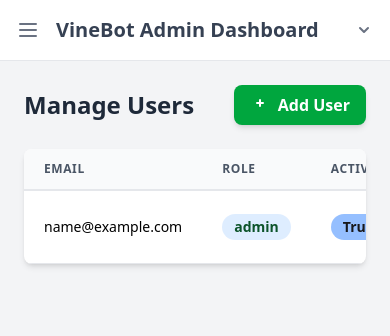
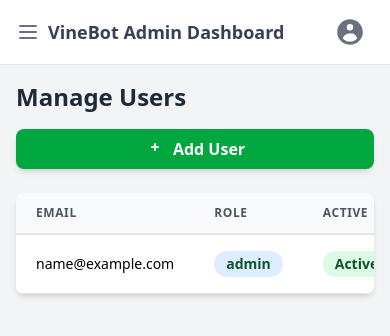
Before and after one commit to Exzort567/vinebot, a Django app: page /admin_dashboard/ in a window 390 px wide. Shown: the top 336 px of the page. Run offline with Django 5.2, Linux system fonts and the light colour scheme; a user stored in the database is signed in; tables that the repository leaves empty hold one stand-in row (values such as "Sample post"); some libraries are stand-ins or nearby versions.

Commit message:
Make the admin dashboard mobile responsive

```diff
--- a/admin_dashboard/templates/admin_dashboard/dashboard.html
+++ b/admin_dashboard/templates/admin_dashboard/dashboard.html
@@ -9,6 +9,8 @@
     <script defer src="https://cdn.jsdelivr.net/npm/alpinejs@3.x.x/dist/cdn.min.js"></script>
 </head>
 <body class="bg-gray-100 font-sans" x-data="{ sidebarOpen: false, addUserModal: false, editUserModal: false }">
+
+    <div x-show="sidebarOpen" @click="sidebarOpen = false" class="fixed inset-0 bg-black opacity-50 z-20 lg:hidden" x-cloak></div>
 
     <div
     class="flex h-screen bg-gray-100 transition-all duration-300"
@@ -25,7 +27,7 @@
 
             <nav class="mt-6">
                 <a href="#" class="nav-link active" onclick="showSection('users', this)">
-                    <svg class="h-6 w-6" xmlns="http://www.w3.org/2000/svg" fill="none" viewBox="0 0 24 24" stroke="currentColor"><path stroke-linecap="round" stroke-linejoin="round" stroke-width="2" d="M12 4.354a4 4 0 110 5.292M15 21H3v-1a6 6 0 0112 0v1zm0 0h6v-1a6 6 0 00-9-5.197M15 21v-1a6 6 0 00-5.176-5.97m5.176 5.97h3.428" /></svg>
+                    <img src="{% static 'images/group.png' %}" alt="User logo" class="h-6 w-6">
                     <span>Users</span>
                 </a>
                 <a href="#" class="nav-link" onclick="showSection('ratings', this)">
@@ -41,13 +43,14 @@
                     <button @click="sidebarOpen = !sidebarOpen" class="text-gray-500 focus:outline-none lg:hidden">
                         <svg class="h-6 w-6" viewBox="0 0 24 24" fill="none" xmlns="http://www.w3.org/2000/svg"><path d="M4 6h16M4 12h16M4 18h16" stroke="currentColor" stroke-width="2" stroke-linecap="round" stroke-linejoin="round"/></svg>
                     </button>
-                    <h1 class="text-xl font-semibold text-gray-700 ml-4">VineBot Admin Dashboard</h1>
+                    <h1 class="text-lg sm:text-xl font-semibold text-gray-700 ml-2 sm:ml-4">VineBot Admin Dashboard</h1>
                 </div>
 
                 <div x-data="{ dropdownOpen: false }" class="relative">
                     <button @click="dropdownOpen = !dropdownOpen" class="flex items-center space-x-2 relative focus:outline-none">
                         <span class="hidden sm:inline text-gray-600">{{ request.user.email }}</span>
-                        <svg class="h-5 w-5 text-gray-500" xmlns="http://www.w3.org/2000/svg" viewBox="0 0 20 20" fill="currentColor"><path fill-rule="evenodd" d="M5.293 7.293a1 1 0 011.414 0L10 10.586l3.293-3.293a1 1 0 111.414 1.414l-4 4a1 1 0 01-1.414 0l-4-4a1 1 0 010-1.414z" clip-rule="evenodd" /></svg>
+                        <svg class="h-8 w-8 text-gray-500 sm:hidden" xmlns="http://www.w3.org/2000/svg" viewBox="0 0 20 20" fill="currentColor"><path fill-rule="evenodd" d="M18 10a8 8 0 11-16 0 8 8 0 0116 0zm-6-3a2 2 0 11-4 0 2 2 0 014 0zm-2 4a5 5 0 00-4.546 2.916A5.986 5.986 0 0010 16a5.986 5.986 0 004.546-2.084A5 5 0 0012 11z" clip-rule="evenodd" /></svg>
+                        <svg class="h-5 w-5 text-gray-500 hidden sm:inline" xmlns="http://www.w3.org/2000/svg" viewBox="0 0 20 20" fill="currentColor"><path fill-rule="evenodd" d="M5.293 7.293a1 1 0 011.414 0L10 10.586l3.293-3.293a1 1 0 111.414 1.414l-4 4a1 1 0 01-1.414 0l-4-4a1 1 0 010-1.414z" clip-rule="evenodd" /></svg>
                     </button>
 
                     <div x-show="dropdownOpen" @click.away="dropdownOpen = false" class="absolute right-0 mt-2 w-48 bg-white rounded-md shadow-lg py-1 z-20">
@@ -64,17 +67,17 @@
                 </div>
             </header>
 
-            <main class="flex-1 overflow-x-hidden overflow-y-auto bg-gray-100 p-6">
+            <main class="flex-1 overflow-x-hidden overflow-y-auto bg-gray-100 p-4 sm:p-6">
                 <section id="section-users">
-                    <div class="flex justify-between items-center mb-6">
+                    <div class="flex flex-col sm:flex-row sm:justify-between sm:items-center gap-4 mb-6">
                         <h2 class="text-2xl font-semibold text-gray-800">Manage Users</h2>
-                        <button @click="addUserModal = true" class="flex items-center bg-green-600 hover:bg-green-700 text-white font-bold py-2 px-4 rounded-lg shadow-md transition duration-300">
+                        <button @click="addUserModal = true" class="w-full sm:w-auto flex items-center justify-center bg-green-600 hover:bg-green-700 text-white font-bold py-2 px-4 rounded-lg shadow-md transition duration-300">
                            <svg class="h-5 w-5 mr-2" xmlns="http://www.w3.org/2000/svg" viewBox="0 0 20 20" fill="currentColor"><path d="M11 5a1 1 0 10-2 0v2H7a1 1 0 100 2h2v2a1 1 0 102 0v-2h2a1 1 0 100-2h-2V5z" /><path fill-rule="evenodd" d="M10 18a8 8 0 100-16 8 8 0 000 16zM2 10a8 8 0 1116 0 8 8 0 01-16 0z" clip-rule="evenodd" /></svg>
                             Add User
                         </button>
                     </div>
 
-                    <div class="bg-white shadow-md rounded-lg overflow-hidden">
+                    <div class="bg-white shadow-md rounded-lg overflow-x-auto">
                         <table class="min-w-full leading-normal">
                             <thead>
                                 <tr class="border-b-2 border-gray-200 bg-gray-50 text-left text-xs font-semibold text-gray-600 uppercase tracking-wider">
@@ -87,8 +90,8 @@
                             <tbody>
                                 {% for user in users %}
                                 <tr class="hover:bg-gray-50">
-                                    <td class="px-5 py-4 border-b text-black border-gray-200 text-sm">{{user.email}}</td>
-                                    <td class="px-5 py-4 border-b border-gray-200 text-sm">
+                                    <td class="px-5 py-4 border-b text-black border-gray-200 text-sm whitespace-nowrap">{{user.email}}</td>
+                                    <td class="px-5 py-4 border-b border-gray-200 text-sm whitespace-nowrap">
                                         <span class="relative inline-block px-3 py-1 font-semibold text-green-900 leading-tight">
                                             <span aria-hidden class="absolute inset-0 opacity-50 rounded-full
                                             {% if user.role == 'admin' %}
@@ -99,23 +102,24 @@
                                             <span class="relative">{{user.role}}</span>
                                         </span>
                                     </td>
-                                    <td class="px-5 py-4 border-b border-gray-200 text-sm">
-                                        <span class="relative inline-block px-3 py-1 font-semibold leading-tight">
+                                    <td class="px-5 py-4 border-b border-gray-200 text-sm whitespace-nowrap">
+                                        <span class="relative inline-block px-3 py-1 font-semibold leading-tight
+                                        {% if user.is_active %} text-green-900 {% else %} text-red-900 {% endif %}">
                                             <span aria-hidden class="absolute inset-0 opacity-50 rounded-full
                                             {% if user.is_active %}
-                                                bg-blue-500
+                                                bg-green-200
                                             {% else %}
-                                                bg-red-500
+                                                bg-red-200
                                             {% endif %}"></span>
-                                            <span class="relative">{{user.is_active}}</span>
+                                            <span class="relative">{% if user.is_active %}Active{% else %}Inactive{% endif %}</span>
                                         </span>
                                     </td>
-                                    <td class="px-5 py-4 border-b border-gray-200 text-sm text-center">
+                                    <td class="px-5 py-4 border-b border-gray-200 text-sm text-center whitespace-nowrap">
                                         <button
                                             @click.prevent="editUserModal = true; $nextTick(() => {
                                                 document.getElementById('edit-email').value = '{{ user.email }}';
                                                 document.getElementById('edit-role').value = '{{ user.role }}';
-                                                document.getElementById('edit-active').value = '{{ user.is_active }}';
+                                                document.getElementById('edit-active').value = '{{ user.is_active|yesno:"True,False" }}';
                                                 document.getElementById('edit-user-form').action = '{% url "admin_dashboard:edit_user" user.pk %}';
                                             })"
                                             class="text-blue-500 hover:text-blue-700 mx-2">
@@ -135,7 +139,7 @@
 
                 <section id="section-ratings" class="hidden">
                     <h2 class="text-2xl font-semibold text-gray-800 mb-6">User Ratings</h2>
-                    <div class="bg-white shadow-md rounded-lg overflow-hidden">
+                    <div class="bg-white shadow-md rounded-lg overflow-x-auto">
                         <table class="min-w-full leading-normal">
                             <thead>
                                 <tr class="border-b-2 border-gray-200 bg-gray-50 text-left text-xs font-semibold text-gray-800 uppercase tracking-wider">
@@ -148,10 +152,10 @@
                             <tbody>
                                 {% for rating in ratings %}
                                 <tr class="border-b border-gray-200 text-gray-800">
-                                    <td class="px-5 py-3">{{ rating.user.email }}</td>
-                                    <td class="px-5 py-3">{{ rating.stars }} <span class="text-yellow-300 text-[22px]">★</span></td>
+                                    <td class="px-5 py-3 whitespace-nowrap">{{ rating.user.email }}</td>
+                                    <td class="px-5 py-3 whitespace-nowrap">{{ rating.stars }} <span class="text-yellow-300 text-[22px]">★</span></td>
                                     <td class="px-5 py-3">{{ rating.feedback|default:"No feedback" }}</td>
-                                    <td class="px-5 py-3">{{ rating.created_at|date:"Y-m-d H:i" }}</td>
+                                    <td class="px-5 py-3 whitespace-nowrap">{{ rating.created_at|date:"Y-m-d H:i" }}</td>
                                 </tr>
                                 {% empty %}
                                 <tr><td colspan="4" class="px-5 py-3 text-center text-gray-500">No ratings yet.</td></tr>
@@ -165,7 +169,8 @@
     </div>
 
     <div x-show="addUserModal" class="fixed inset-0 flex items-center justify-center z-50" x-cloak>
-        <div class="bg-white rounded-lg shadow-xl w-full max-w-md m-4" @click.away="addUserModal = false">
+        <div class="fixed inset-0 bg-black opacity-50"></div>
+        <div class="bg-white rounded-lg shadow-xl w-full max-w-md m-4 z-10" @click.away="addUserModal = false">
             <div class="flex justify-between items-center p-4 border-b">
                 <h3 class="text-xl font-semibold text-gray-800">Add New User</h3>
                 <button @click="addUserModal = false" class="text-gray-400 hover:text-gray-600">
@@ -203,7 +208,8 @@
     </div>
 
     <div x-show="editUserModal" class="fixed inset-0 flex items-center justify-center z-50" x-cloak>
-        <div class="bg-white rounded-lg shadow-xl w-full max-w-md m-4" @click.away="editUserModal = false">
+        <div class="fixed inset-0 bg-black opacity-50"></div>
+        <div class="bg-white rounded-lg shadow-xl w-full max-w-md m-4 z-10" @click.away="editUserModal = false">
             <div class="flex justify-between items-center p-4 border-b">
                 <h3 class="text-xl font-semibold text-gray-800">Edit User</h3>
                 <button @click="editUserModal = false" class="text-gray-400 hover:text-gray-600">
@@ -276,6 +282,12 @@
                 link.classList.remove('active');
             });
             element.classList.add('active');
+
+            // Close sidebar on navigation in mobile
+            const alpineComponent = document.querySelector('[x-data]');
+            if (window.innerWidth < 1024) { // 1024px is lg breakpoint
+                alpineComponent.__x.data.sidebarOpen = false;
+            }
         }
     </script>
 </body>
--- a/theme/static/css/dist/styles.css
+++ b/theme/static/css/dist/styles.css
@@ -8,10 +8,12 @@
     --font-serif: ui-serif, Georgia, Cambria, "Times New Roman", Times, serif;
     --font-mono: ui-monospace, SFMono-Regular, Menlo, Monaco, Consolas, "Liberation Mono",
       "Courier New", monospace;
+    --color-red-200: oklch(88.5% 0.062 18.334);
     --color-red-400: oklch(70.4% 0.191 22.216);
     --color-red-500: oklch(63.7% 0.237 25.331);
     --color-red-700: oklch(50.5% 0.213 27.518);
     --color-red-800: oklch(44.4% 0.177 26.899);
+    --color-red-900: oklch(39.6% 0.141 25.723);
     --color-yellow-300: oklch(90.5% 0.182 98.111);
     --color-yellow-400: oklch(85.2% 0.199 91.936);
     --color-green-200: oklch(92.5% 0.084 155.995);
@@ -49,6 +51,8 @@
     --text-xs--line-height: calc(1 / 0.75);
     --text-sm: 0.875rem;
     --text-sm--line-height: calc(1.25 / 0.875);
+    --text-lg: 1.125rem;
+    --text-lg--line-height: calc(1.75 / 1.125);
     --text-xl: 1.25rem;
     --text-xl--line-height: calc(1.75 / 1.25);
     --text-2xl: 1.5rem;
@@ -1195,9 +1199,6 @@
   .ml-2 {
     margin-left: calc(var(--spacing) * 2);
   }
-  .ml-4 {
-    margin-left: calc(var(--spacing) * 4);
-  }
   .status {
     display: inline-block;
     aspect-ratio: 1 / 1;
@@ -1329,6 +1330,9 @@
   .h-6 {
     height: calc(var(--spacing) * 6);
   }
+  .h-8 {
+    height: calc(var(--spacing) * 8);
+  }
   .h-10 {
     height: calc(var(--spacing) * 10);
   }
@@ -1364,6 +1368,9 @@
   }
   .w-6 {
     width: calc(var(--spacing) * 6);
+  }
+  .w-8 {
+    width: calc(var(--spacing) * 8);
   }
   .w-10 {
     width: calc(var(--spacing) * 10);
@@ -1496,6 +1503,9 @@
   .overflow-hidden {
     overflow: hidden;
   }
+  .overflow-x-auto {
+    overflow-x: auto;
+  }
   .overflow-x-hidden {
     overflow-x: hidden;
   }
@@ -1588,9 +1598,6 @@
   .bg-blue-200 {
     background-color: var(--color-blue-200);
   }
-  .bg-blue-500 {
-    background-color: var(--color-blue-500);
-  }
   .bg-blue-600 {
     background-color: var(--color-blue-600);
   }
@@ -1752,6 +1759,10 @@
     font-size: var(--text-5xl);
     line-height: var(--tw-leading, var(--text-5xl--line-height));
   }
+  .text-lg {
+    font-size: var(--text-lg);
+    line-height: var(--tw-leading, var(--text-lg--line-height));
+  }
   .text-sm {
     font-size: var(--text-sm);
     line-height: var(--tw-leading, var(--text-sm--line-height));
@@ -1795,6 +1806,9 @@
     --tw-tracking: var(--tracking-wider);
     letter-spacing: var(--tracking-wider);
   }
+  .whitespace-nowrap {
+    white-space: nowrap;
+  }
   .text-black {
     color: var(--color-black);
   }
```
Also changed, not shown: other parts of theme/static/css/dist/styles.css (+46 -2 lines), core/static/images/group.png (added).
